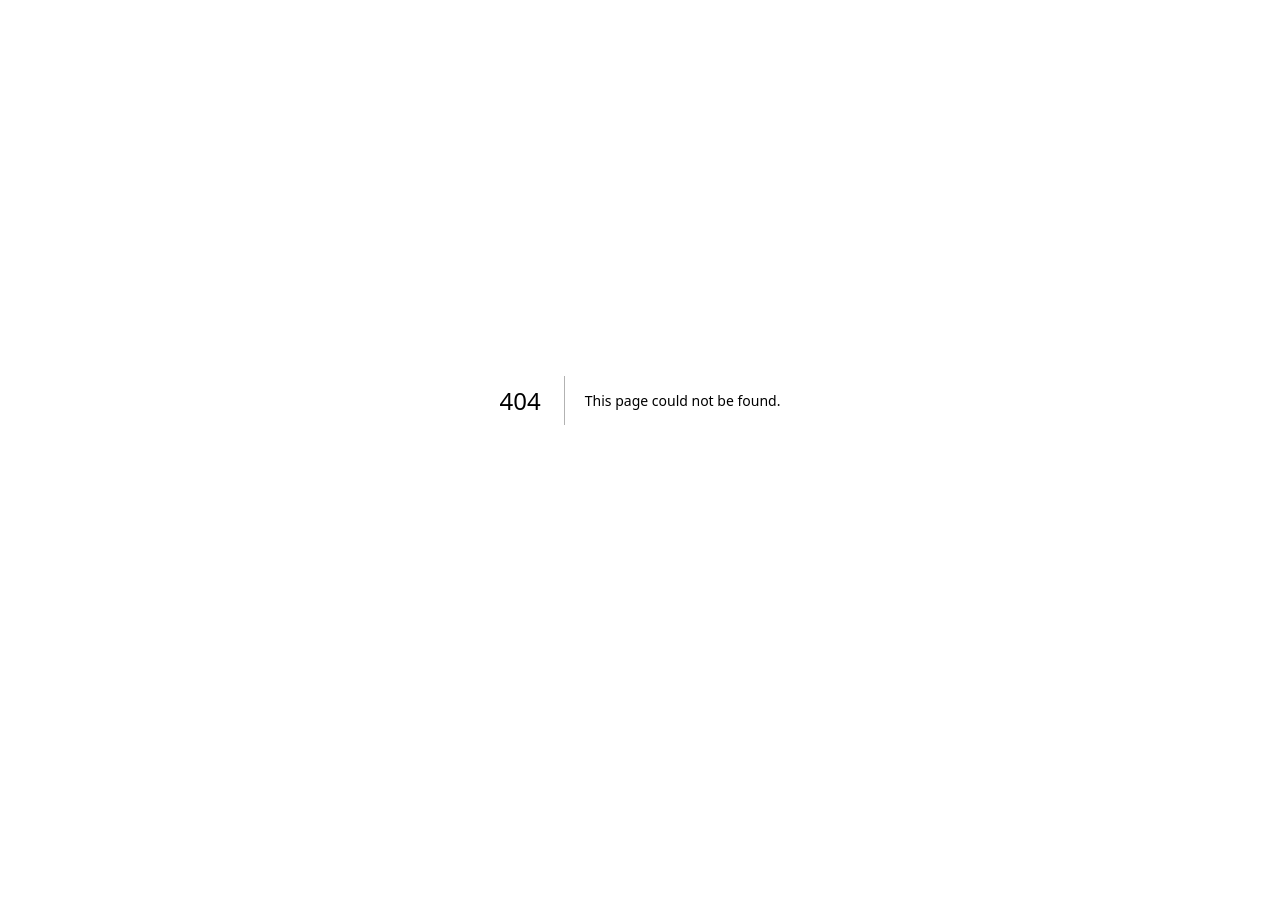
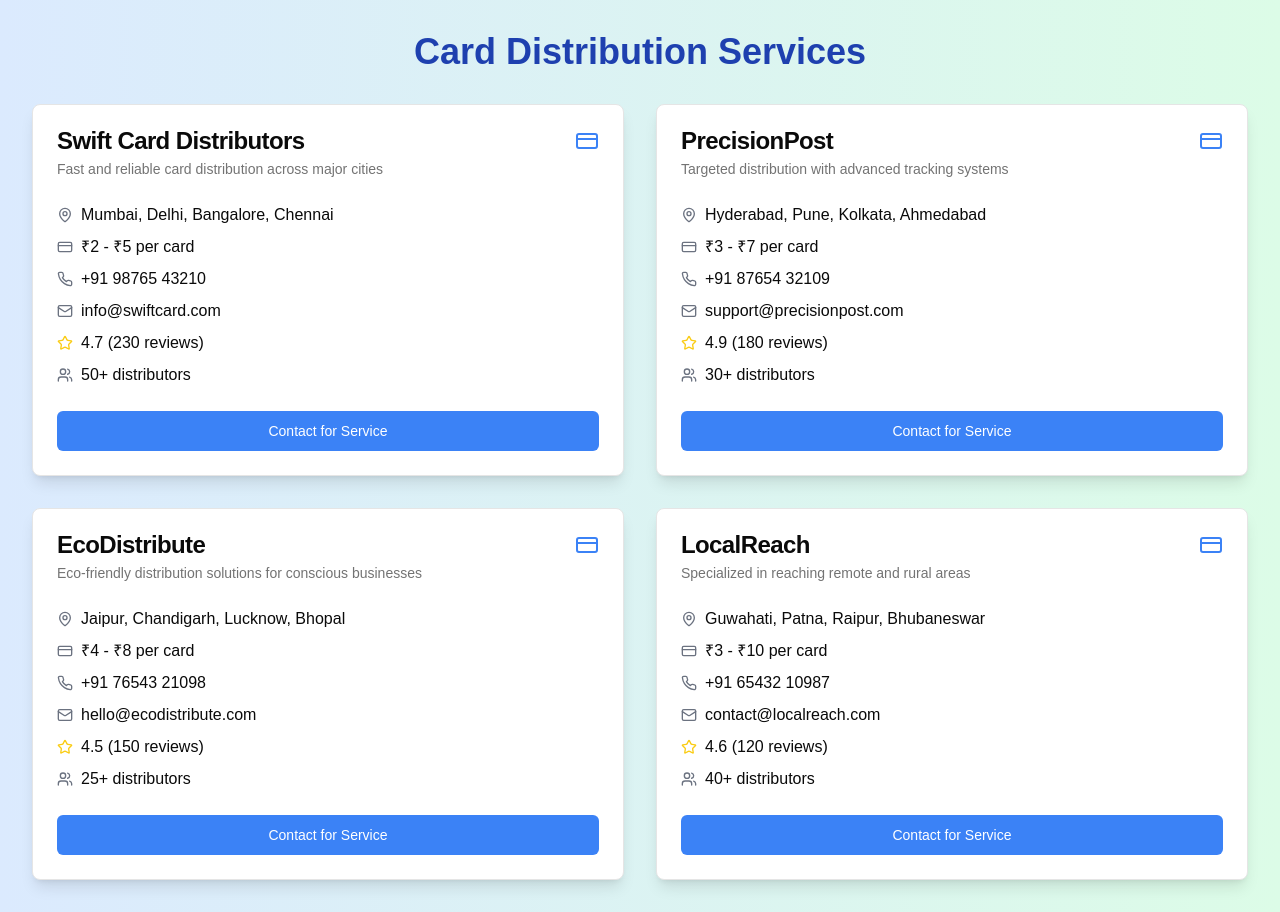
Before and after one commit to shivamk900/MYSPOT-1, a Next.js app in the folder y/: page /card-distribution in a window 1280 px wide. Before the commit this address had no page. Before the commit the page ends 800 px from the top, so only its background shows below. Built offline with nearby package versions, Linux system fonts and the light colour scheme.

Commit message:
Create page.tsx

```diff
--- /dev/null
+++ b/y/app/card-distribution/page.tsx
@@ -0,0 +1,179 @@
+'use client'
+
+import { useState } from 'react'
+import { Button } from "@/components/ui/button"
+import { Card, CardContent, CardDescription, CardFooter, CardHeader, CardTitle } from "@/components/ui/card"
+import { Dialog, DialogContent, DialogDescription, DialogFooter, DialogHeader, DialogTitle, DialogTrigger } from "@/components/ui/dialog"
+import { Input } from "@/components/ui/input"
+import { Label } from "@/components/ui/label"
+import { Select, SelectContent, SelectItem, SelectTrigger, SelectValue } from "@/components/ui/select"
+import { Textarea } from "@/components/ui/textarea"
+import { Mail, Phone, MapPin, Star, CreditCard, Users } from "lucide-react"
+
+const cardDistributors = [
+  {
+    id: 1,
+    name: "Swift Card Distributors",
+    description: "Fast and reliable card distribution across major cities",
+    locations: ["Mumbai", "Delhi", "Bangalore", "Chennai"],
+    priceRange: "₹2 - ₹5 per card",
+    contact: "+91 98765 43210",
+    email: "info@swiftcard.com",
+    rating: 4.7,
+    reviews: 230,
+    teamSize: "50+ distributors"
+  },
+  {
+    id: 2,
+    name: "PrecisionPost",
+    description: "Targeted distribution with advanced tracking systems",
+    locations: ["Hyderabad", "Pune", "Kolkata", "Ahmedabad"],
+    priceRange: "₹3 - ₹7 per card",
+    contact: "+91 87654 32109",
+    email: "support@precisionpost.com",
+    rating: 4.9,
+    reviews: 180,
+    teamSize: "30+ distributors"
+  },
+  {
+    id: 3,
+    name: "EcoDistribute",
+    description: "Eco-friendly distribution solutions for conscious businesses",
+    locations: ["Jaipur", "Chandigarh", "Lucknow", "Bhopal"],
+    priceRange: "₹4 - ₹8 per card",
+    contact: "+91 76543 21098",
+    email: "hello@ecodistribute.com",
+    rating: 4.5,
+    reviews: 150,
+    teamSize: "25+ distributors"
+  },
+  {
+    id: 4,
+    name: "LocalReach",
+    description: "Specialized in reaching remote and rural areas",
+    locations: ["Guwahati", "Patna", "Raipur", "Bhubaneswar"],
+    priceRange: "₹3 - ₹10 per card",
+    contact: "+91 65432 10987",
+    email: "contact@localreach.com",
+    rating: 4.6,
+    reviews: 120,
+    teamSize: "40+ distributors"
+  }
+]
+
+export default function Component() {
+  const [selectedDistributor, setSelectedDistributor] = useState(null)
+
+  return (
+    <div className="min-h-screen bg-gradient-to-r from-blue-100 to-green-100 p-8">
+      <h1 className="text-4xl font-bold text-center mb-8 text-blue-800">Card Distribution Services</h1>
+
+      <div className="grid grid-cols-1 md:grid-cols-2 lg:grid-cols-2 gap-8">
+        {cardDistributors.map((distributor) => (
+          <Card key={distributor.id} className="bg-white shadow-lg">
+            <CardHeader>
+              <CardTitle className="flex items-center justify-between">
+                <span>{distributor.name}</span>
+                <CreditCard className="h-6 w-6 text-blue-500" />
+              </CardTitle>
+              <CardDescription>{distributor.description}</CardDescription>
+            </CardHeader>
+            <CardContent className="space-y-2">
+              <div className="flex items-center">
+                <MapPin className="h-4 w-4 mr-2 text-gray-500" />
+                <span>{distributor.locations.join(", ")}</span>
+              </div>
+              <div className="flex items-center">
+                <CreditCard className="h-4 w-4 mr-2 text-gray-500" />
+                <span>{distributor.priceRange}</span>
+              </div>
+              <div className="flex items-center">
+                <Phone className="h-4 w-4 mr-2 text-gray-500" />
+                <span>{distributor.contact}</span>
+              </div>
+              <div className="flex items-center">
+                <Mail className="h-4 w-4 mr-2 text-gray-500" />
+                <span>{distributor.email}</span>
+              </div>
+              <div className="flex items-center">
+                <Star className="h-4 w-4 mr-2 text-yellow-400" />
+                <span>{distributor.rating} ({distributor.reviews} reviews)</span>
+              </div>
+              <div className="flex items-center">
+                <Users className="h-4 w-4 mr-2 text-gray-500" />
+                <span>{distributor.teamSize}</span>
+              </div>
+            </CardContent>
+            <CardFooter>
+              <Dialog>
+                <DialogTrigger asChild>
+                  <Button className="w-full bg-blue-500 hover:bg-blue-600 text-white" onClick={() => setSelectedDistributor(distributor)}>
+                    Contact for Service
+                  </Button>
+                </DialogTrigger>
+                <DialogContent className="sm:max-w-[425px]">
+                  <DialogHeader>
+                    <DialogTitle>Contact {selectedDistributor?.name}</DialogTitle>
+                    <DialogDescription>
+                      Fill in the details to request card distribution service.
+                    </DialogDescription>
+                  </DialogHeader>
+                  <form className="grid gap-4 py-4">
+                    <div className="grid grid-cols-4 items-center gap-4">
+                      <Label htmlFor="name" className="text-right">
+                        Name
+                      </Label>
+                      <Input id="name" className="col-span-3" />
+                    </div>
+                    <div className="grid grid-cols-4 items-center gap-4">
+                      <Label htmlFor="email" className="text-right">
+                        Email
+                      </Label>
+                      <Input id="email" type="email" className="col-span-3" />
+                    </div>
+                    <div className="grid grid-cols-4 items-center gap-4">
+                      <Label htmlFor="phone" className="text-right">
+                        Phone
+                      </Label>
+                      <Input id="phone" type="tel" className="col-span-3" />
+                    </div>
+                    <div className="grid grid-cols-4 items-center gap-4">
+                      <Label htmlFor="location" className="text-right">
+                        Location
+                      </Label>
+                      <Select>
+                        <SelectTrigger className="col-span-3">
+                          <SelectValue placeholder="Select location" />
+                        </SelectTrigger>
+                        <SelectContent>
+                          {selectedDistributor?.locations.map((location, index) => (
+                            <SelectItem key={index} value={location.toLowerCase()}>{location}</SelectItem>
+                          ))}
+                        </SelectContent>
+                      </Select>
+                    </div>
+                    <div className="grid grid-cols-4 items-center gap-4">
+                      <Label htmlFor="cardCount" className="text-right">
+                        Card Count
+                      </Label>
+                      <Input id="cardCount" type="number" placeholder="Number of cards" className="col-span-3" />
+                    </div>
+                    <div className="grid grid-cols-4 items-center gap-4">
+                      <Label htmlFor="message" className="text-right">
+                        Message
+                      </Label>
+                      <Textarea id="message" placeholder="Any special requirements?" className="col-span-3" />
+                    </div>
+                  </form>
+                  <DialogFooter>
+                    <Button type="submit" className="bg-blue-500 hover:bg-blue-600 text-white">Submit Request</Button>
+                  </DialogFooter>
+                </DialogContent>
+              </Dialog>
+            </CardFooter>
+          </Card>
+        ))}
+      </div>
+    </div>
+  )
+}
```
